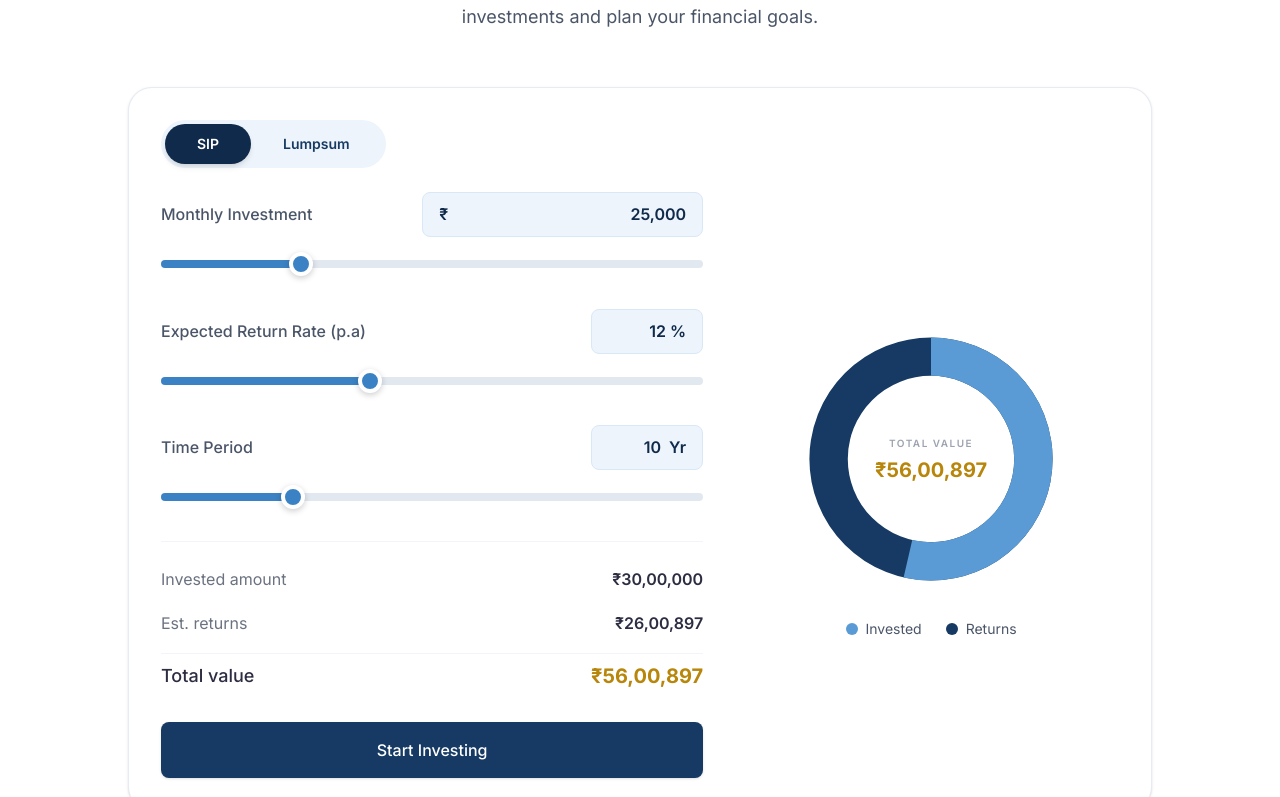
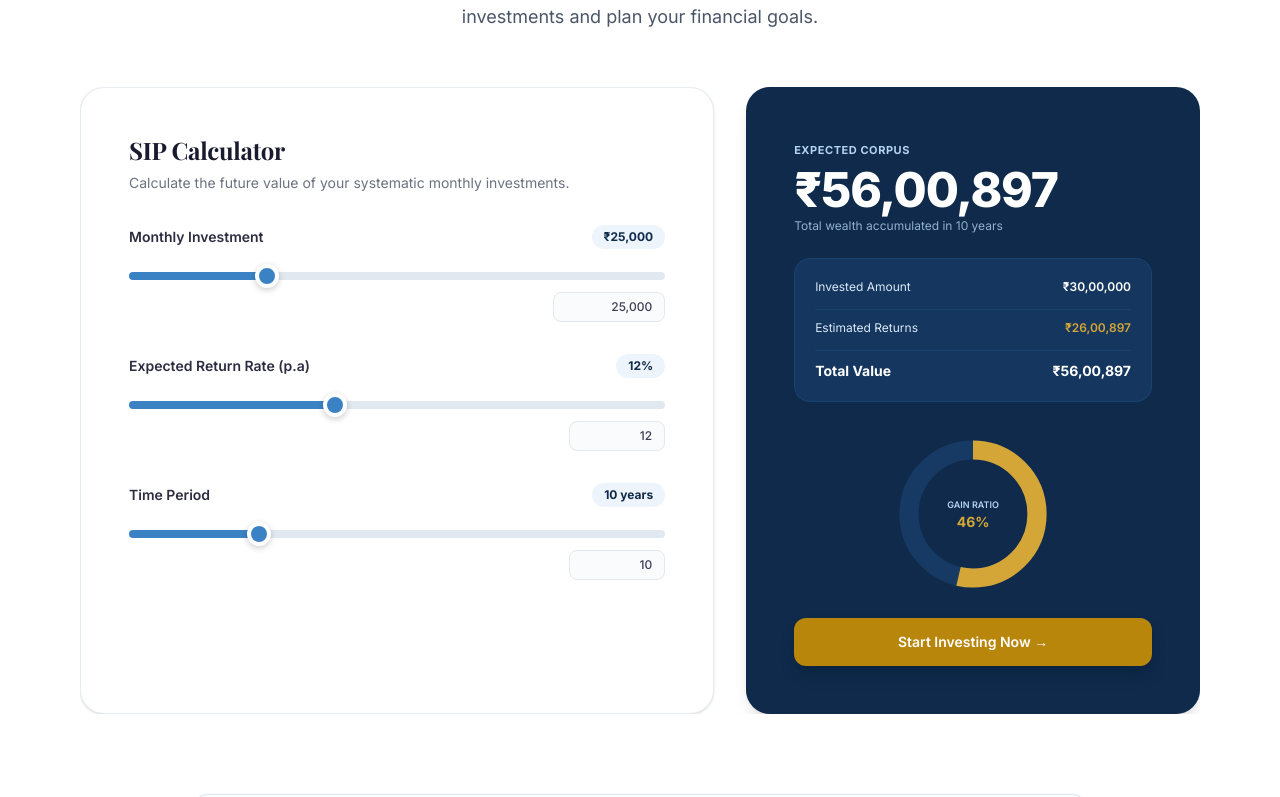
Before and after one commit to StackXpvt/vizagfinserv, a Next.js app: page /calculators/sip-calculator in a window 1280 px wide. Shown: the part 323-1120 px from the top of the page. Built offline with nearby package versions, Linux system fonts and the light colour scheme; a web font is replaced by a local one.

Commit message:
style: unify SIP calculator layout with Inflation split card design

```diff
--- a/src/components/calculators/SIPCalculator.tsx
+++ b/src/components/calculators/SIPCalculator.tsx
@@ -140,54 +140,29 @@ export default function SIPCalculator({ defaultTab = "SIP", hideToggle = false }
   const setYears = activeTab === "SIP" ? setSipYears : setLumpYears;
 
   return (
-    <div className="bg-white rounded-3xl shadow-sm border border-neutral-200/80 overflow-hidden max-w-5xl mx-auto">
-      {/* Tab Toggle */}
-      {!hideToggle && (
-        <div className="flex p-6 pb-0 md:p-8 md:pb-0">
-          <div className="flex bg-brand-50 p-1 rounded-full">
-            {(["SIP", "Lumpsum"] as const).map((tab) => (
-              <button
-                key={tab}
-                onClick={() => setActiveTab(tab)}
-                className={`px-8 py-2.5 rounded-full text-sm font-semibold transition-all duration-300 cursor-pointer ${
-                  activeTab === tab
-                    ? "bg-brand-900 text-white shadow-md"
-                    : "text-brand-800 hover:bg-brand-100"
-                }`}
-              >
-                {tab}
-              </button>
-            ))}
-          </div>
-        </div>
-      )}
+    <div className="overflow-hidden max-w-6xl mx-auto flex flex-col lg:flex-row gap-8">
+      {/* Left side: Inputs */}
+      <div className="lg:w-7/12 bg-white rounded-3xl p-8 lg:p-12 border border-neutral-200/80 shadow-sm space-y-8 flex flex-col justify-between">
+        <div>
+          <h2 className="text-2xl font-bold text-neutral-900 mb-2 font-heading">
+            {activeTab === "SIP" ? "SIP Calculator" : "Lumpsum Calculator"}
+          </h2>
+          <p className="text-neutral-500 text-sm mb-8">
+            {activeTab === "SIP"
+              ? "Calculate the future value of your systematic monthly investments."
+              : "Estimate returns on one-time lump sum mutual fund investments."}
+          </p>
 
-      <div className="p-6 md:p-8 md:pt-6 grid grid-cols-1 lg:grid-cols-12 gap-10">
-        {/* Left Side: Inputs & Results */}
-        <div className="lg:col-span-7 space-y-8">
-          {/* Investment Amount */}
+          <div className="space-y-8">
+            {/* Input 1: Investment Amount */}
             <div className="space-y-3">
               <div className="flex justify-between items-center">
-              <label className="text-neutral-600 font-medium">
+                <label className="text-neutral-800 font-semibold text-sm">
                   {activeTab === "SIP" ? "Monthly Investment" : "Total Investment"}
                 </label>
-              <div className="bg-brand-50 flex items-center px-4 py-2 rounded-lg border border-brand-100 min-w-[10rem]">
-                <span className="text-brand-900 font-semibold mr-1">₹</span>
-                <input
-                  type="text"
-                  value={formatIndian(investment)}
-                  onChange={(e) => {
-                    const raw = e.target.value.replace(/[^0-9]/g, "");
-                    const num = parseInt(raw, 10);
-                    if (!isNaN(num)) {
-                      setInvestment(Math.min(num, investMax));
-                    } else {
-                      setInvestment(investMin);
-                    }
-                  }}
-                  className="bg-transparent outline-none text-brand-900 font-semibold w-full text-right"
-                />
-              </div>
+                <span className="bg-brand-50 text-brand-900 text-xs font-bold px-3 py-1 rounded-full">
+                  ₹{formatIndian(investment)}
+                </span>
               </div>
               <input
                 type="range"
@@ -199,27 +174,30 @@ export default function SIPCalculator({ defaultTab = "SIP", hideToggle = false }
                 className="sip-slider w-full h-2 rounded-lg appearance-none cursor-pointer"
                 style={{ background: sliderTrackBg(investment, investMin, investMax) }}
               />
+              <div className="flex justify-end">
+                <input
+                  type="text"
+                  value={formatIndian(investment)}
+                  onChange={(e) => {
+                    const raw = e.target.value.replace(/[^0-9]/g, "");
+                    const num = parseInt(raw, 10);
+                    if (!isNaN(num)) setInvestment(Math.min(num, investMax));
+                    else setInvestment(investMin);
+                  }}
+                  className="w-28 text-right px-3 py-1.5 text-xs font-medium text-neutral-700 bg-neutral-50 border border-neutral-200 rounded-lg outline-none focus:border-brand-600"
+                />
+              </div>
             </div>
 
-          {/* Return Rate */}
+            {/* Input 2: Expected Return Rate */}
             <div className="space-y-3">
               <div className="flex justify-between items-center">
-              <label className="text-neutral-600 font-medium">Expected Return Rate (p.a)</label>
-              <div className="bg-brand-50 flex items-center px-4 py-2 rounded-lg border border-brand-100 w-28">
-                <input
-                  type="number"
-                  min={1}
-                  max={30}
-                  step={0.1}
-                  value={rate}
-                  onChange={(e) => {
-                    const val = Number(e.target.value);
-                    setRate(Math.min(Math.max(val, 0), 30));
-                  }}
-                  className="sip-num-input bg-transparent outline-none text-brand-900 font-semibold w-full text-right"
-                />
-                <span className="text-brand-900 font-semibold ml-1">%</span>
-              </div>
+                <label className="text-neutral-800 font-semibold text-sm">
+                  Expected Return Rate (p.a)
+                </label>
+                <span className="bg-brand-50 text-brand-900 text-xs font-bold px-3 py-1 rounded-full">
+                  {rate}%
+                </span>
               </div>
               <input
                 type="range"
@@ -231,27 +209,25 @@ export default function SIPCalculator({ defaultTab = "SIP", hideToggle = false }
                 className="sip-slider w-full h-2 rounded-lg appearance-none cursor-pointer"
                 style={{ background: sliderTrackBg(rate, 1, 30) }}
               />
+              <div className="flex justify-end">
+                <input
+                  type="number"
+                  value={rate}
+                  onChange={(e) => setRate(Number(e.target.value))}
+                  className="sip-num-input w-24 text-right px-3 py-1.5 text-xs font-medium text-neutral-700 bg-neutral-50 border border-neutral-200 rounded-lg outline-none focus:border-brand-600"
+                />
+              </div>
             </div>
 
-          {/* Time Period */}
+            {/* Input 3: Time Period */}
             <div className="space-y-3">
               <div className="flex justify-between items-center">
-              <label className="text-neutral-600 font-medium">Time Period</label>
-              <div className="bg-brand-50 flex items-center px-4 py-2 rounded-lg border border-brand-100 w-28">
-                <input
-                  type="number"
-                  min={1}
-                  max={40}
-                  step={1}
-                  value={years}
-                  onChange={(e) => {
-                    const val = Number(e.target.value);
-                    setYears(Math.min(Math.max(val, 1), 40));
-                  }}
-                  className="sip-num-input bg-transparent outline-none text-brand-900 font-semibold w-full text-right"
-                />
-                <span className="text-brand-900 font-semibold ml-2">Yr</span>
-              </div>
+                <label className="text-neutral-800 font-semibold text-sm">
+                  Time Period
+                </label>
+                <span className="bg-brand-50 text-brand-900 text-xs font-bold px-3 py-1 rounded-full">
+                  {years} years
+                </span>
               </div>
               <input
                 type="range"
@@ -263,93 +239,86 @@ export default function SIPCalculator({ defaultTab = "SIP", hideToggle = false }
                 className="sip-slider w-full h-2 rounded-lg appearance-none cursor-pointer"
                 style={{ background: sliderTrackBg(years, 1, 40) }}
               />
+              <div className="flex justify-end">
+                <input
+                  type="number"
+                  value={years}
+                  onChange={(e) => setYears(Number(e.target.value))}
+                  className="sip-num-input w-24 text-right px-3 py-1.5 text-xs font-medium text-neutral-700 bg-neutral-50 border border-neutral-200 rounded-lg outline-none focus:border-brand-600"
+                />
               </div>
-
-          {/* Results Summary */}
-          <div className="mt-8 pt-6 border-t border-neutral-100 space-y-4">
-            <div className="flex justify-between items-center">
-              <span className="text-neutral-500">Invested amount</span>
-              <span className="font-semibold text-neutral-800">
-                {formatCurrency(investedAmount)}
-              </span>
             </div>
-            <div className="flex justify-between items-center">
-              <span className="text-neutral-500">Est. returns</span>
-              <span className="font-semibold text-neutral-800">
-                {formatCurrency(estReturns)}
-              </span>
-            </div>
-            <div className="flex justify-between items-center pt-2 border-t border-neutral-100">
-              <span className="text-neutral-800 font-medium text-lg">Total value</span>
-              <span className="font-bold text-xl text-gold-500">
-                {formatCurrency(totalValue)}
-              </span>
-            </div>
-
-            <div className="pt-4">
-              <Button href="/contact" className="w-full justify-center" size="lg">
-                Start Investing
-              </Button>
           </div>
         </div>
       </div>
 
-        {/* Right Side: Doughnut Chart */}
-        <div className="lg:col-span-5 flex flex-col items-center justify-center pt-4 lg:pt-0">
-          <div className="relative w-56 h-56 md:w-64 md:h-64 mb-8">
-            <svg
-              width="100%"
-              height="100%"
-              viewBox="0 0 200 200"
-              className="transform -rotate-90"
-            >
-              {/* Returns segment (full circle behind) */}
+      {/* Right Side: Dark Navy Panel */}
+      <div className="lg:w-5/12 bg-brand-900 text-white p-8 lg:p-12 flex flex-col justify-between rounded-3xl shadow-lg">
+        <div className="space-y-6">
+          <div>
+            <span className="text-[11px] font-bold tracking-wider text-brand-200 uppercase">
+              EXPECTED CORPUS
+            </span>
+            <div className="text-4xl lg:text-5xl font-extrabold tracking-tight mt-1 text-white">
+              {formatCurrency(totalValue)}
+            </div>
+            <p className="text-xs text-brand-200/80 mt-1">
+              Total wealth accumulated in {years} years
+            </p>
+          </div>
+
+          {/* Breakdown Box */}
+          <div className="bg-brand-800/80 rounded-2xl p-5 border border-brand-700/50 space-y-3.5 text-xs">
+            <div className="flex justify-between items-center text-brand-100">
+              <span>Invested Amount</span>
+              <span className="font-semibold text-white">{formatCurrency(investedAmount)}</span>
+            </div>
+            <div className="border-t border-brand-700/50 pt-2.5 flex justify-between items-center text-brand-100">
+              <span>Estimated Returns</span>
+              <span className="font-semibold text-gold-400">{formatCurrency(estReturns)}</span>
+            </div>
+            <div className="border-t border-brand-700/50 pt-2.5 flex justify-between items-center text-sm font-bold text-white">
+              <span>Total Value</span>
+              <span>{formatCurrency(totalValue)}</span>
+            </div>
+          </div>
+
+          {/* Doughnut Chart Progress Visual */}
+          <div className="flex items-center justify-center pt-2">
+            <div className="relative w-40 h-40">
+              <svg width="100%" height="100%" viewBox="0 0 200 200" className="transform -rotate-90">
+                <circle cx="100" cy="100" r={radius} fill="transparent" stroke="#163A64" strokeWidth="24" />
                 <circle
                   cx="100"
                   cy="100"
                   r={radius}
                   fill="transparent"
-                stroke="#163A64"
-                strokeWidth="30"
-                className="transition-all duration-150 ease-out"
-              />
-              {/* Invested segment (foreground arc) */}
-              <circle
-                cx="100"
-                cy="100"
-                r={radius}
-                fill="transparent"
-                stroke="#5A9BD5"
-                strokeWidth="30"
+                  stroke="#D4A537"
+                  strokeWidth="24"
                   strokeDasharray={circumference}
                   strokeDashoffset={investedDashoffset}
                   strokeLinecap="butt"
-                className="transition-all duration-150 ease-out"
+                  className="transition-all duration-300"
                 />
               </svg>
-
-            {/* Center label */}
               <div className="absolute inset-0 flex flex-col items-center justify-center text-center">
-              <span className="text-[10px] text-neutral-400 uppercase tracking-[0.15em] font-semibold mb-1">
-                Total Value
-              </span>
-              <span className="text-lg md:text-xl font-bold text-gold-500">
-                {formatCurrency(totalValue)}
+                <span className="text-[9px] text-brand-200 uppercase font-semibold">Gain Ratio</span>
+                <span className="text-sm font-bold text-gold-400">
+                  {Math.round((estReturns / (totalValue || 1)) * 100)}%
                 </span>
               </div>
             </div>
-
-          {/* Legend */}
-          <div className="flex items-center gap-6">
-            <div className="flex items-center gap-2">
-              <div className="w-3 h-3 rounded-full bg-[#5A9BD5]" />
-              <span className="text-sm text-neutral-600">Invested</span>
-            </div>
-            <div className="flex items-center gap-2">
-              <div className="w-3 h-3 rounded-full bg-[#163A64]" />
-              <span className="text-sm text-neutral-600">Returns</span>
           </div>
         </div>
+
+        {/* CTA Button */}
+        <div className="mt-6">
+          <a
+            href="/contact"
+            className="w-full bg-gold-500 hover:bg-gold-600 text-white font-semibold py-3.5 px-6 rounded-xl text-center block text-sm transition-colors shadow-lg shadow-brand-950/40"
+          >
+            Start Investing Now →
+          </a>
         </div>
       </div>
     </div>
```
Lines whose indentation alone changed are shown as unchanged.
